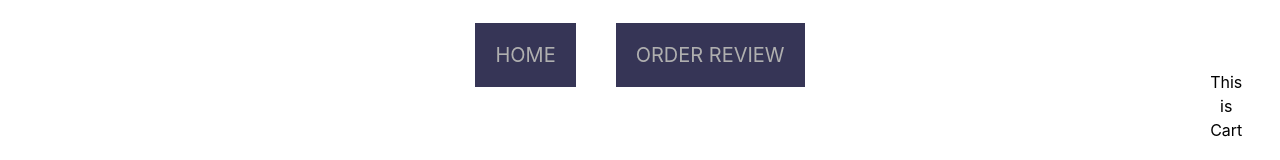
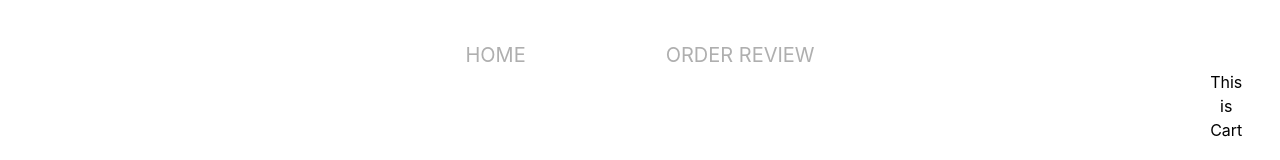
Before and after one commit to webdevmahdi/E-commerce, a React (Vite) app: page / in a window 1280 px wide. Shown: the top 160 px of the page. Built offline with nearby package versions, Linux system fonts and the light colour scheme.

Commit message:
menu styled

```diff
--- a/src/components/Header/Header.css
+++ b/src/components/Header/Header.css
@@ -3,8 +3,16 @@
     text-decoration: none;
     text-transform: uppercase;
     color: rgb(175, 175, 175);
+    cursor: pointer;
+    margin: 50px;
+    padding: 15px 20px 15px 20px;
+    transition: .5s;
+}
+.active{
+    border-radius: 30px;
     background-color: rgba(4, 3, 44, 0.801);
-    cursor: pointer;
-    margin: 20px;
-    padding: 20px;
 }
+.menu a:hover{
+    background-color: rgba(4, 3, 44, 0.801);
+    border-radius: 10px;
+}
```
